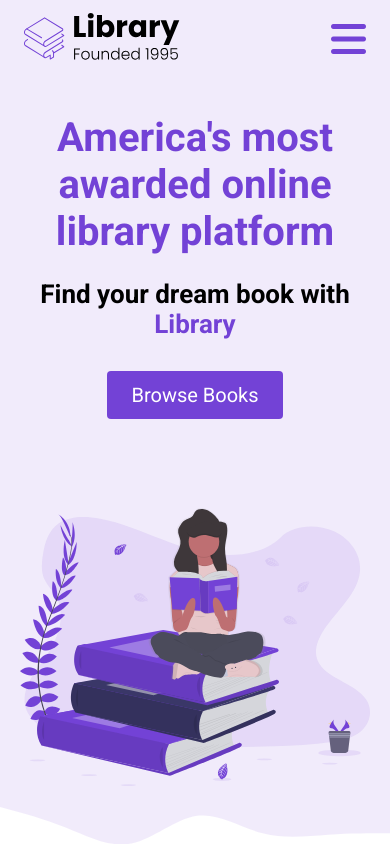
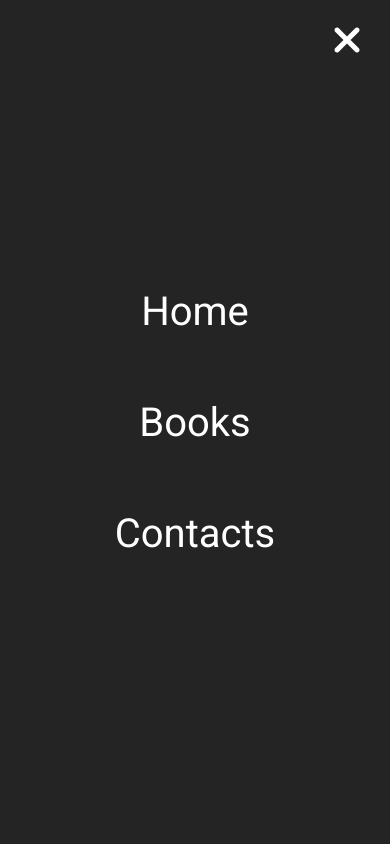
Before and after one commit to bkstevens10-jpg/E-commerce, a plain HTML site: page index.html in a window 390 px wide. Both pictures are taken after a click on the button 348 px from the left and 40 px from the top of the page. Shown: the top 844 px of the page. Drawn offline with Linux system fonts and the light colour scheme.

Commit message:
FINALLY!

```diff
--- a/index.js
+++ b/index.js
@@ -1,7 +1,7 @@
-function openMenu {
-document.body.classList += " menu-open"
+function openMenu() {
+    document.body.classList += " menu-open";
 }
 
-function closedMenu {
-document.body.classList.remove('menu--open')
+function closeMenu() {
+    document.body.classList.remove("menu-open");
 }
--- a/styles.css
+++ b/styles.css
@@ -172,7 +172,7 @@ HEADER
 
 
 header {
-    height: calc(100vh - 80px);
+     min-height: calc(100vh - 80px);
     }
 
 
@@ -255,7 +255,6 @@ header {
     */
 
     #highlights {
-        padding-top: 300px;
         position: relative;
         max-width: 100vw;
 
@@ -445,11 +444,59 @@ header {
 
 @media (max-width: 768px) {
     .header__description {
-            padding: 0 24;
+        padding: 0 24px;
     }
 
     h1 {
         font-size: 40px;
+    }
+
+    h2 {
+        font-size: 26px;
+    }
+
+    button {
+        font-size: 18px;
+    }
+
+    .book {
+        width: 50%;
+    }
+}
+
+/* SMALL PHONES, LARGE SMARTPHONES*/
+
+@media (max-width: 550px) {
+    .header__description {
+        padding: 0 24px;
+    }
+
+    h1 {
+        font-size: 40px;
+    }
+
+    h2 {
+        font-size: 26px;
+    }
+
+    button {
+        font-size: 18px;
+    }
+
+    .book {
+        width: 50%;
+    }
+}
+
+/* SMALL PHONES, LARGE SMARTPHONES*/
+
+@media (max-width: 768px) {
+    .header__description {
+        padding: 0 24px;
+}
+
+    h1 {
+        font-size; 40px;
     }
 
     h2 {
@@ -471,14 +518,12 @@ header {
             display: block;
     }
 
-
     .nav__links {
         display: none;
     }
 
     .highlight {
         width: 100%;
-       margin-bottom: 24px;
     }
 
     .highlight:not(:last-child) {
@@ -486,5 +531,3 @@ header {
     }
 
     }
-
-}
```
Lines whose indentation alone changed are shown as unchanged.
